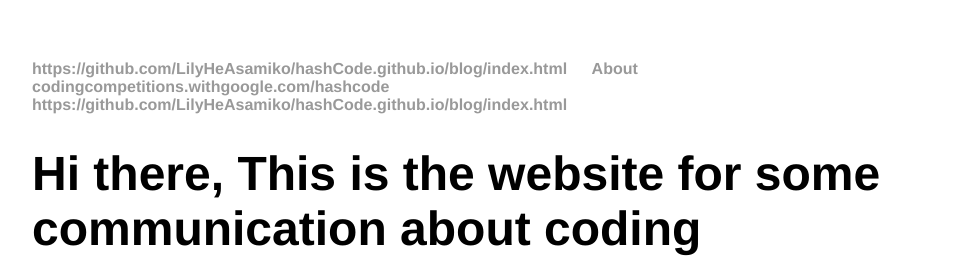
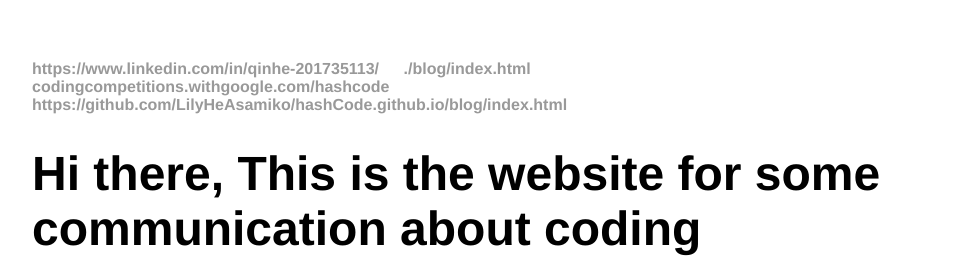
Before and after one commit to LilyHeAsamiko/hashCode.github.io, a Jekyll site: the page index.html, which Jekyll copies as it is, in a window 1280 px wide. Shown: the top 258 px of the page, without its empty margins (160-1119 px from the left). Built offline with Jekyll 4.4.1, drawn with Linux system fonts in a browser that asks for light colours.

Commit message:
Update index.html

```diff
--- a/index.html
+++ b/index.html
@@ -8,10 +8,10 @@
 	<body>
 		<nav>
     		<ul>
-        		<li><a href="https://github.com/LilyHeAsamiko/hashCode.github.io/">https://github.com/LilyHeAsamiko/hashCode.github.io/blog/index.html</a></li>
-	        	<li><a href="/about">About</a></li>
-        		<li><a href="https://codingcompetitions.withgoogle.com/">codingcompetitions.withgoogle.com/hashcode</a></li>
-        		<li><a href="https://github.com/LilyHeAsamiko/hashCode.github.io/">https://github.com/LilyHeAsamiko/hashCode.github.io/blog/index.html</a></li>
+        		<li><a href="Linkedin">https://www.linkedin.com/in/qinhe-201735113/</a></li>
+	        	<li><a href="/about">./blog/index.html</a></li>
+        		<li><a href="HashCode">codingcompetitions.withgoogle.com/hashcode</a></li>
+        		<li><a href="Home">https://github.com/LilyHeAsamiko/hashCode.github.io/blog/index.html</a></li>
     		</ul>
 		</nav>
 		<div class="container">
```
